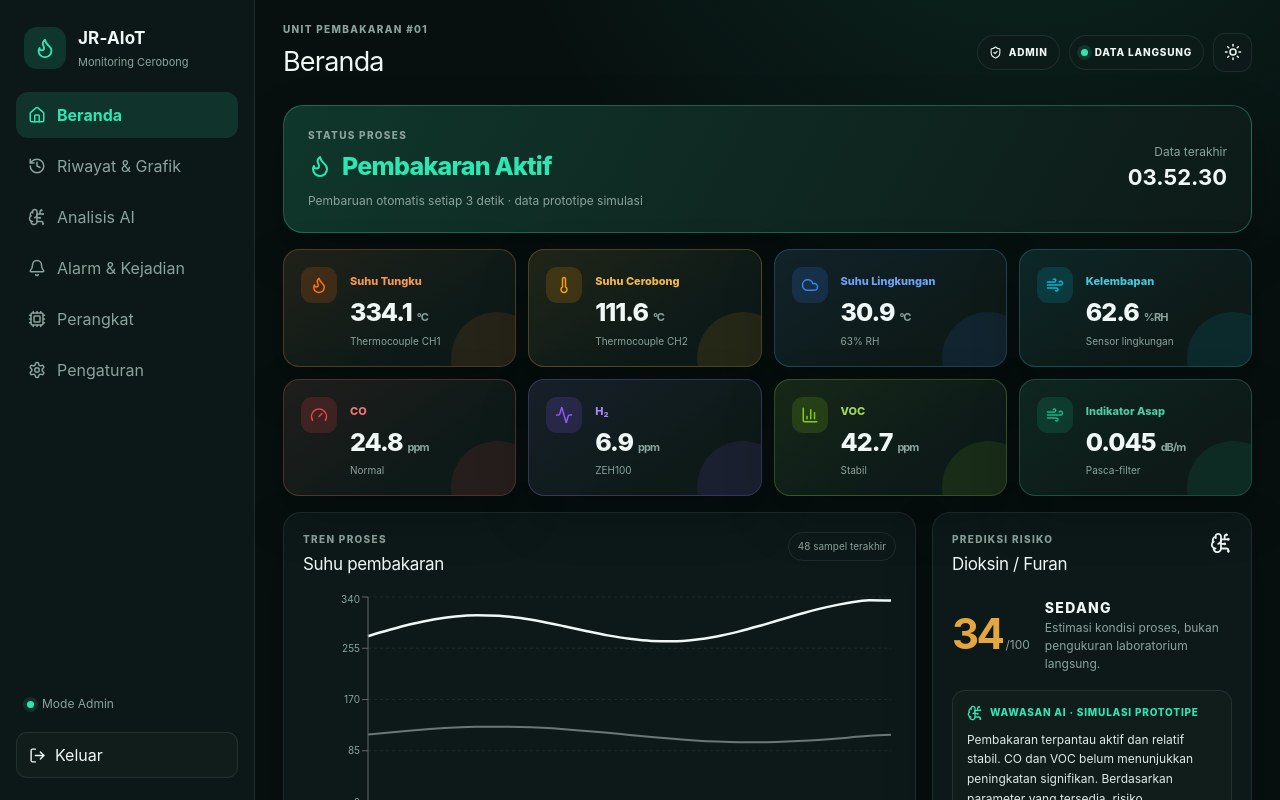
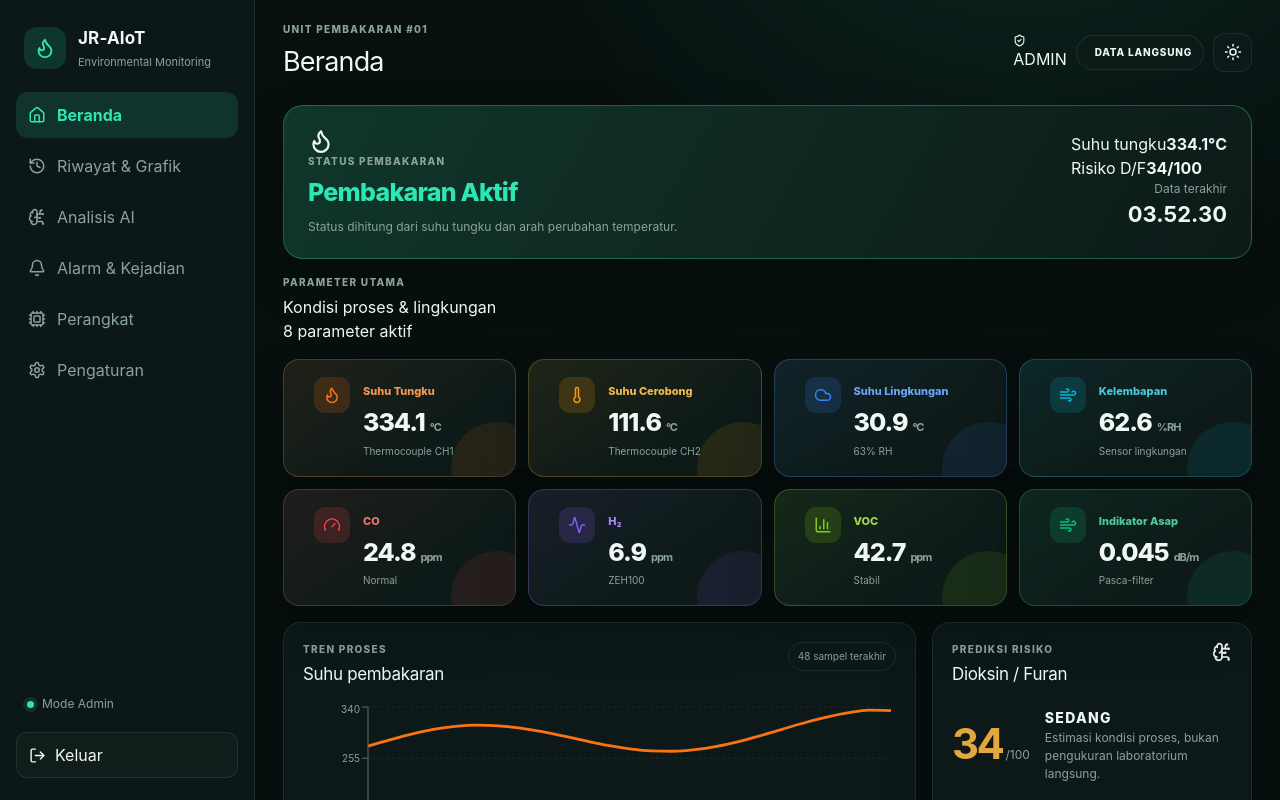
Before and after one commit to jrcoreid-repo/IoT_Incenerator_2026, a Next.js app: page /admin in a window 1280 px wide. Shown: the top 800 px of the page. Built offline with nearby package versions, Linux system fonts and the light colour scheme.

Commit message:
design: modernize dashboard hierarchy and colorful data visualization

```diff
--- a/components/dashboard-shell.tsx
+++ b/components/dashboard-shell.tsx
@@ -120,14 +120,19 @@ function MetricCard({
 }) {
   return (
     <article className={`metric-card tone-${tone}`}>
-      <div className="metric-icon"><Icon size={18} /></div>
-      <div>
+      <div className="metric-card-glow" />
+      <div className="metric-card-head">
+        <div className="metric-icon"><Icon size={18} /></div>
+        <span className="metric-status-dot" />
+      </div>
+      <div className="metric-body">
         <span className="metric-label">{title}</span>
         <div className="metric-value">
           {value}{unit && <small>{unit}</small>}
         </div>
         {note && <span className="metric-note">{note}</span>}
       </div>
+      <div className="metric-accent-line" />
     </article>
   );
 }
@@ -228,7 +233,7 @@ export default function DashboardShell({ mode = "client" }: { mode?: "client" |
           <div className="brand-logo"><Flame size={22} /></div>
           <div>
             <strong>JR-AIoT</strong>
-            <span>Monitoring Cerobong</span>
+            <span>Environmental Monitoring</span>
           </div>
         </div>
 
@@ -257,8 +262,8 @@ export default function DashboardShell({ mode = "client" }: { mode?: "client" |
             <h1>{visibleNavItems.find((item) => item.id === tab)?.label}</h1>
           </div>
           <div className="top-actions">
-            <span className="live-badge">{isAdmin ? <><ShieldCheck size={13} /> ADMIN</> : <><span className="status-dot" /> PEMANTAUAN</>}</span>
-            <span className="live-badge"><span className="status-dot" /> DATA LANGSUNG</span>
+            <span className={`mode-badge ${isAdmin ? "admin" : "client"}`}>{isAdmin ? <><ShieldCheck size={13} /> ADMIN</> : <><span className="status-dot" /> PEMANTAUAN</>}</span>
+            <span className="live-badge"><span className="pulse-dot" /> DATA LANGSUNG</span>
             <button className="icon-button" onClick={() => setTheme(theme === "dark" ? "light" : "dark")} aria-label="Ganti tema">
               {theme === "dark" ? <Sun size={18} /> : <Moon size={18} />}
             </button>
@@ -268,17 +273,37 @@ export default function DashboardShell({ mode = "client" }: { mode?: "client" |
         {tab === "beranda" && (
           <div className="page-grid">
             <section className={`hero-status status-${status.tone}`}>
-              <div>
-                <p className="section-kicker">Status proses</p>
-                <div className={`combustion-state ${status.tone}`}><Flame size={24} /> {status.text}</div>
-                <p className="muted">Pembaruan otomatis setiap 3 detik · data prototipe simulasi</p>
+              <div className="hero-status-main">
+                <div className="hero-icon-wrap"><Flame size={26} /></div>
+                <div>
+                  <p className="section-kicker">Status pembakaran</p>
+                  <div className={`combustion-state ${status.tone}`}>{status.text}</div>
+                  <p className="muted">Status dihitung dari suhu tungku dan arah perubahan temperatur.</p>
+                </div>
               </div>
-              <div className="hero-time">
-                <span>Data terakhir</span>
-                <strong>{current.waktu}</strong>
+              <div className="hero-side">
+                <div className="hero-mini">
+                  <span>Suhu tungku</span>
+                  <strong>{current.furnace.toFixed(1)}°C</strong>
+                </div>
+                <div className="hero-mini">
+                  <span>Risiko D/F</span>
+                  <strong>{current.furanRisk}/100</strong>
+                </div>
+                <div className="hero-time">
+                  <span>Data terakhir</span>
+                  <strong>{current.waktu}</strong>
+                </div>
               </div>
             </section>
 
+            <div className="section-title-row">
+              <div>
+                <p className="section-kicker">Parameter utama</p>
+                <h2>Kondisi proses & lingkungan</h2>
+              </div>
+              <span className="soft-badge">8 parameter aktif</span>
+            </div>
             <section className="metric-grid">
               <MetricCard title="Suhu Tungku" value={current.furnace.toFixed(1)} unit="°C" icon={Flame} note="Thermocouple CH1" tone="orange" />
               <MetricCard title="Suhu Cerobong" value={current.stack.toFixed(1)} unit="°C" icon={Thermometer} note="Thermocouple CH2" tone="amber" />
@@ -302,17 +327,17 @@ export default function DashboardShell({ mode = "client" }: { mode?: "client" |
                     <XAxis dataKey="waktu" minTickGap={28} />
                     <YAxis />
                     <Tooltip />
-                    <Line type="monotone" dataKey="furnace" name="Tungku" stroke="currentColor" strokeWidth={2.5} dot={false} />
-                    <Line type="monotone" dataKey="stack" name="Cerobong" stroke="currentColor" strokeOpacity={0.42} strokeWidth={2} dot={false} />
+                    <Line type="monotone" dataKey="furnace" name="Tungku" stroke="#f97316" strokeWidth={2.8} dot={false} />
+                    <Line type="monotone" dataKey="stack" name="Cerobong" stroke="#06b6d4" strokeOpacity={0.95} strokeWidth={2.2} dot={false} />
                   </LineChart>
                 </ResponsiveContainer>
               </div>
             </section>
 
-            <section className="panel ai-card">
+            <section className="panel ai-card colorful-panel">
               <div className="panel-heading">
                 <div><p className="section-kicker">Prediksi risiko</p><h2>Dioksin / Furan</h2></div>
-                <BrainCircuit size={22} />
+                <div className="panel-icon ai"><BrainCircuit size={20} /></div>
               </div>
               <div className="risk-row">
                 <div className={`risk-score risk-${riskLabel(current.furanRisk).toLowerCase()}`}>
@@ -330,7 +355,7 @@ export default function DashboardShell({ mode = "client" }: { mode?: "client" |
             </section>
 
             <section className="panel device-summary">
-              <div className="panel-heading"><div><p className="section-kicker">Kesehatan sistem</p><h2>Status perangkat</h2></div><ShieldCheck size={21} /></div>
+              <div className="panel-heading"><div><p className="section-kicker">Kesehatan sistem</p><h2>Status perangkat</h2></div><div className="panel-icon device"><ShieldCheck size={19} /></div></div>
               <div className="device-grid">
                 <DevicePill name="JR-AIoT" detail="Gateway · online" />
                 <DevicePill name="ZEH100" detail="Gas sensor · online" />
@@ -356,8 +381,8 @@ export default function DashboardShell({ mode = "client" }: { mode?: "client" |
                     <XAxis dataKey="waktu" minTickGap={24} />
                     <YAxis />
                     <Tooltip />
-                    <Line type="monotone" dataKey="furnace" name="Suhu Tungku" stroke="currentColor" strokeWidth={2.6} dot={false} />
-                    <Line type="monotone" dataKey="stack" name="Suhu Cerobong" stroke="currentColor" strokeOpacity={0.4} strokeWidth={2} dot={false} />
+                    <Line type="monotone" dataKey="furnace" name="Suhu Tungku" stroke="#f97316" strokeWidth={2.8} dot={false} />
+                    <Line type="monotone" dataKey="stack" name="Suhu Cerobong" stroke="#06b6d4" strokeOpacity={0.95} strokeWidth={2.2} dot={false} />
                   </LineChart>
                 </ResponsiveContainer>
               </div>
@@ -372,9 +397,9 @@ export default function DashboardShell({ mode = "client" }: { mode?: "client" |
                     <XAxis dataKey="waktu" minTickGap={30} />
                     <YAxis />
                     <Tooltip />
-                    <Line type="monotone" dataKey="co" name="CO" stroke="currentColor" strokeWidth={2} dot={false} />
-                    <Line type="monotone" dataKey="h2" name="H₂" stroke="currentColor" strokeOpacity={0.55} strokeWidth={2} dot={false} />
-                    <Line type="monotone" dataKey="voc" name="VOC" stroke="currentColor" strokeOpacity={0.3} strokeWidth={2} dot={false} />
+                    <Line type="monotone" dataKey="co" name="CO" stroke="#ef4444" strokeWidth={2.4} dot={false} />
+                    <Line type="monotone" dataKey="h2" name="H₂" stroke="#8b5cf6" strokeWidth={2.2} dot={false} />
+                    <Line type="monotone" dataKey="voc" name="VOC" stroke="#84cc16" strokeWidth={2.2} dot={false} />
                   </LineChart>
                 </ResponsiveContainer>
               </div>
@@ -389,7 +414,7 @@ export default function DashboardShell({ mode = "client" }: { mode?: "client" |
                     <XAxis dataKey="waktu" minTickGap={30} />
                     <YAxis domain={[0, 100]} />
                     <Tooltip />
-                    <Line type="monotone" dataKey="furanRisk" name="Risiko D/F" stroke="currentColor" strokeWidth={2.4} dot={false} />
+                    <Line type="monotone" dataKey="furanRisk" name="Risiko D/F" stroke="#14b8a6" strokeWidth={2.6} dot={false} />
                   </LineChart>
                 </ResponsiveContainer>
               </div>
@@ -466,7 +491,8 @@ export default function DashboardShell({ mode = "client" }: { mode?: "client" |
           </section>
         )}
         <footer className="site-footer">
-          <span>by Omah Inovasi Universitas Ahmad Dahlan</span>
+          <span className="footer-dot" />
+          <span>by <strong>Omah Inovasi Universitas Ahmad Dahlan</strong></span>
         </footer>
       </main>
 
```
